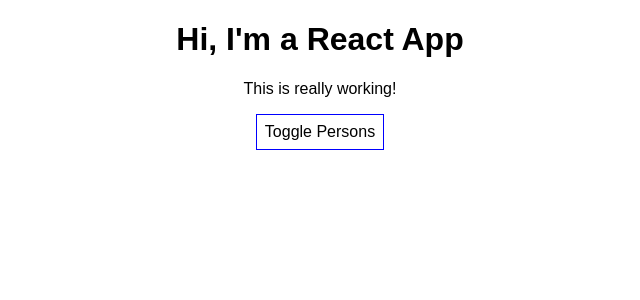
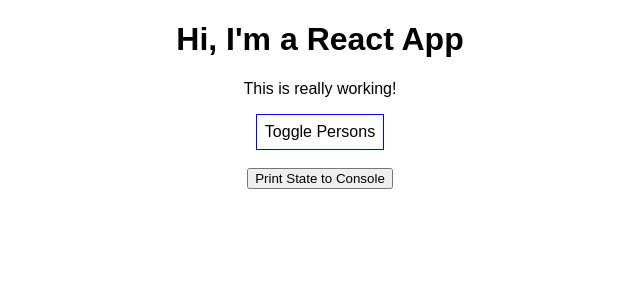
Before and after one commit to jonriddick/react-complete-guide, a React (Create React App) app: page / in a window 1280 px wide. Shown: the top 300 px of the page, without its empty margins (320-960 px from the left). Built offline with nearby package versions, Linux system fonts and the light colour scheme.

Commit message:
Handling Dynamic Content 'the javascript way' & installing console log print button

```diff
--- a/src/App.js
+++ b/src/App.js
@@ -1,6 +1,7 @@
 import React, { Component } from 'react';
 import './App.css';
 import Person from './Person/Person';
+import PrintState from './PrintState/PrintState';
 
 class App extends Component {
   state = {
@@ -24,6 +25,10 @@
         {name: 'Bobby', age: 21}
       ]
     })
+  }
+
+  printState = () => {
+    console.log(this.state);
   }
 
   nameChangedHandler = (event) => {
@@ -50,15 +55,10 @@
       cursor: 'pointer'
     };
 
-    return (
-      <div className="App">
-        <h1>Hi, I'm a React App</h1>
-        <p>This is really working!</p>
-        <button
-          style={style}
-          onClick={() => this.togglePersonsHandler()}>Toggle Persons</button>
-        {
-          this.state.showPersons === true ?
+    let persons = null;
+
+    if (this.state.showPersons){
+      persons = (
         <div >
           <Person
             name={this.state.persons[0].name}
@@ -71,8 +71,20 @@
           <Person
             name={this.state.persons[2].name}
             age={this.state.persons[2].age}/>
-            </div> : null
+        </div>
+      );
     }
+
+    return (
+      <div className="App">
+        <h1>Hi, I'm a React App</h1>
+        <p>This is really working!</p>
+        <button
+          style={style}
+          onClick={() => this.togglePersonsHandler()}>Toggle Persons</button>
+        {persons}
+        <br/><br/><PrintState
+        click={this.printState}/>
       </div>
     );
   }
--- /dev/null
+++ b/src/PrintState/PrintState.js
@@ -0,0 +1,9 @@
+import React from 'react';
+
+const print = (props) => {
+  return(
+    <button onClick={props.click}>Print State to Console</button>
+  )
+  }
+
+export default print;
```
Also changed, not shown: src/PrintState/PrintState.css (added). Lines whose indentation alone changed are shown as unchanged.
